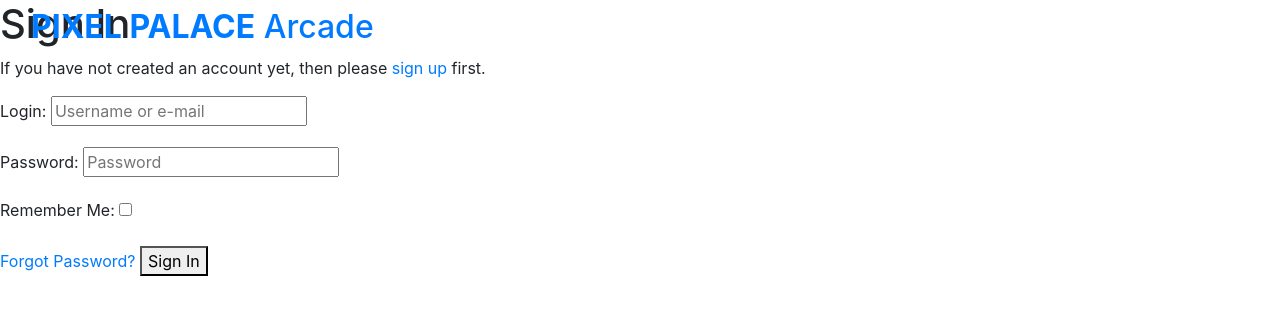
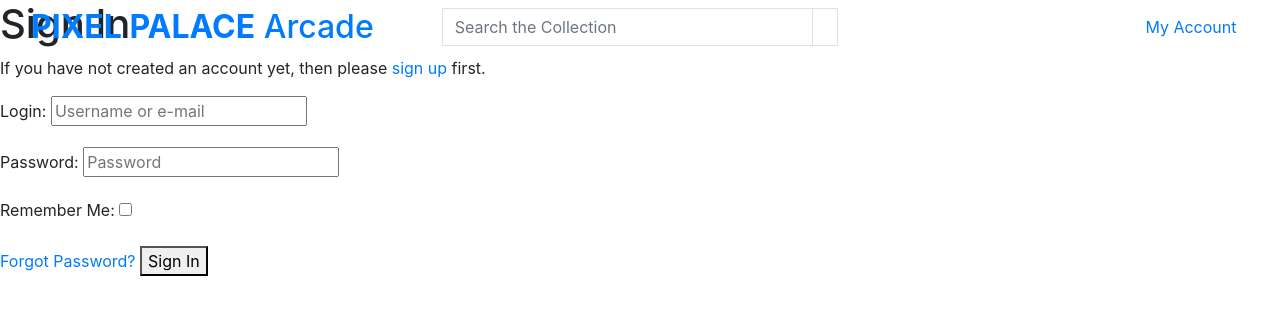
Before and after one commit to OisinWrites/Pixel-Palace-Arcade, a Django app: page /accounts/login/ in a window 1280 px wide. Shown: the top 315 px of the page. Run offline with Django 3.2, Linux system fonts and the light colour scheme; some libraries are stand-ins or nearby versions.

Commit message:
Create account management views, signup, login, based on authenticated state for index page

```diff
--- a/templates/base.html
+++ b/templates/base.html
@@ -37,8 +37,45 @@
             <h2 class="logo-font text-black my-0"><strong>PIXEL PALACE</strong> Arcade</h2>
           </a>
         </div>
-        <div class="col-12 col-lg-4 my-auto py-1 py-lg-0"></div>
-        <div class="col-12 col-lg-4 my-auto py-1 py-lg-0"></div>
+        <div class="col-12 col-lg-4 my-auto py-1 py-lg-0">
+          <form method="GET" action="">
+            <div class="input-group w-100">
+              <input class="form-control border border-black rounded-0" type="text" name="q" placeholder="Search the Collection">
+              <div class="input-group-append">
+                <button class="form-control btn btn-black border border-black rounded-0" type="submit">
+                  <span class="icon">
+                    <i class="fas fa-search"></i>
+                  </span>
+                </button>
+              </div>
+            </div>
+          </form>
+        </div>
+        <div class="col-12 col-lg-4 my-auto py-1 py-lg-0">
+          <ul class="list-inline list unstyled text-center text-lg-right my-0">
+            <li class="list-inline-item dropdown">
+              <a class="text-black nav-link" href="#" id="user-options" data-toggle="dropdown" aria-haspopup="true" aria-expanded="false">
+                <div class="text-center">
+                  <div><i class="fas fa-user fa-lg"></i></div>
+                  <p class="my-0">My Account</p>
+                </div>
+              </a>
+              <div class ="dropdown-menu border-0" aria-labelledby="user-options">
+                {% if request.user.is_authenticated %}
+                  {% if request.user.is_superuser %}
+                    <a href="" class="dropdown-item">Product Management</a>
+                  {% endif %}
+                  <a href="" class="dropdown-item">My Profile</a>
+                  <a href="{% url 'account_logout' %}" class="dropdown-item">Logout</a>
+                {% else %}
+                  <a href="{% url 'account_signup' %}">Register</a>
+                  <a href="{% url 'account_login' %}">Login</a>
+                {% endif %}
+              </div>
+            </li>
+            <li class="list-inline-item"></li>
+          </ul>
+        </div>
       </div>
     </header>
 
```
